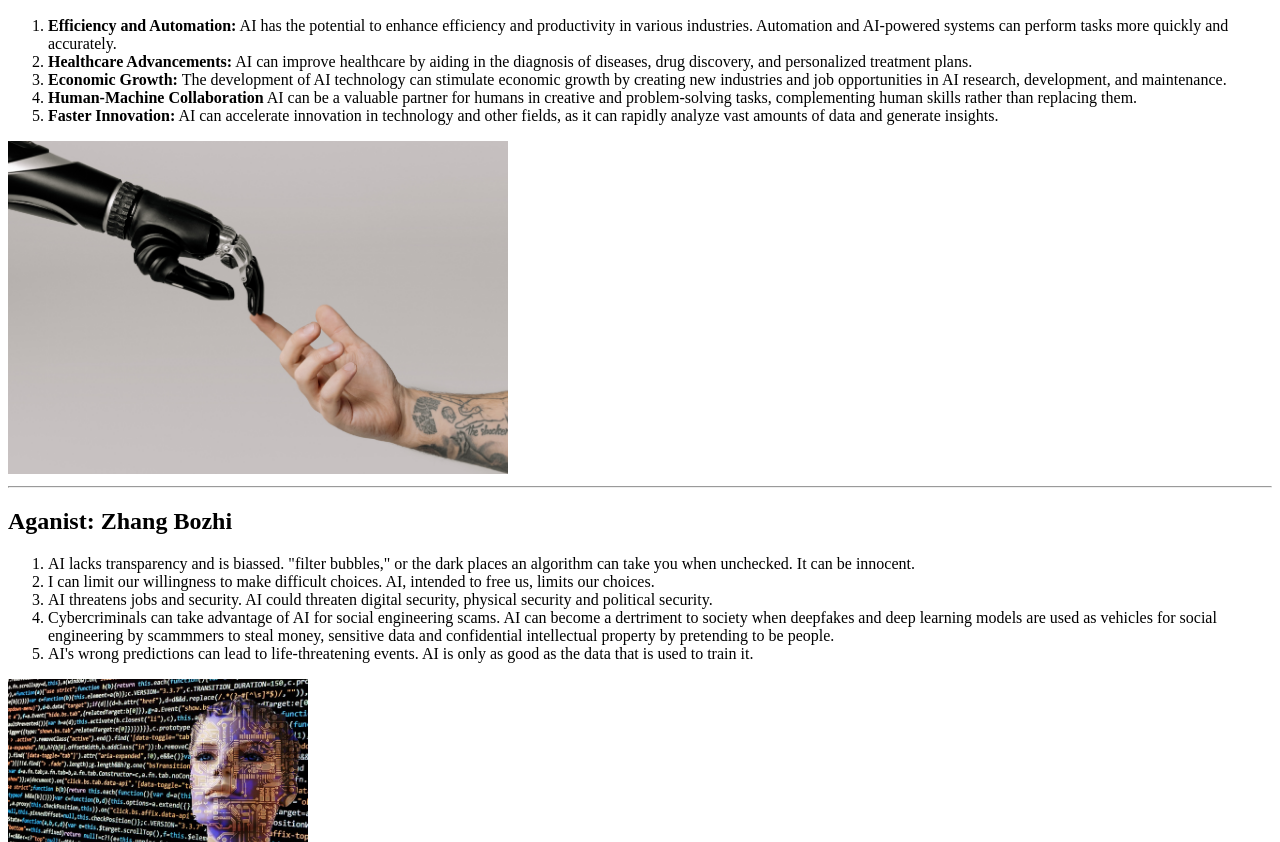
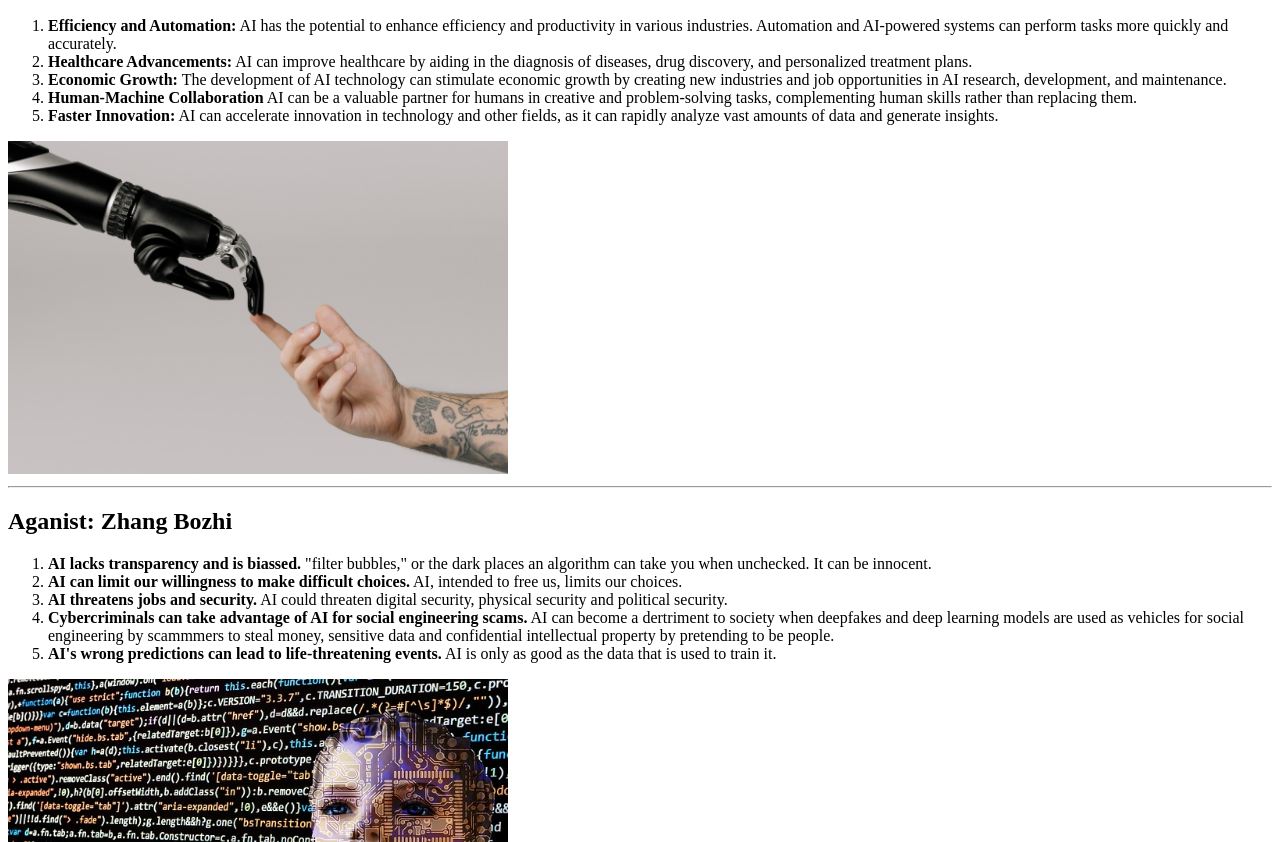
Before and after one commit to shonsojan/midterm, a plain HTML site: page index.html in a window 1280 px wide. Shown: the part 110-952 px from the top of the page. Drawn offline with Linux system fonts and the light colour scheme.

Commit message:
Update index.html

```diff
--- a/index.html
+++ b/index.html
@@ -33,28 +33,28 @@
         </h2>
         <ol>
             <li>
-                AI lacks transparency and is biassed.
+                <b>AI lacks transparency and is biassed.</b>
                 "filter bubbles," or the dark places an algorithm can take you when unchecked. It can be innocent.
             </li>
             <li>
-                I can limit our willingness to make difficult choices.
+                <b>AI can limit our willingness to make difficult choices.</b>
                 AI, intended to free us, limits our choices.
             </li>
             <li>
-                AI threatens jobs and security.
+                <b>AI threatens jobs and security.</b>
                 AI could threaten digital security, physical security and political security.
             </li>
             <li>
-                Cybercriminals can take advantage of AI for social engineering scams.
+                <b>Cybercriminals can take advantage of AI for social engineering scams.</b>
                 AI can become a dertriment to society when deepfakes and deep learning models are used as vehicles for social engineering by scammmers to steal money, sensitive data and confidential intellectual property by pretending to be people.
             </li>
             <li>
-                AI's wrong predictions can lead to life-threatening events.
+                <b>AI's wrong predictions can lead to life-threatening events.</b>
                 AI is only as good as the data that is used to train it.
             </li>
 
         </ol>
-        <img src="img/Ai_zhang.jpg" alt="AI takeover" width="300">
+        <img src="img/Ai_zhang.jpg" alt="AI takeover" width="500">
 
     </body>
  </html>
```
